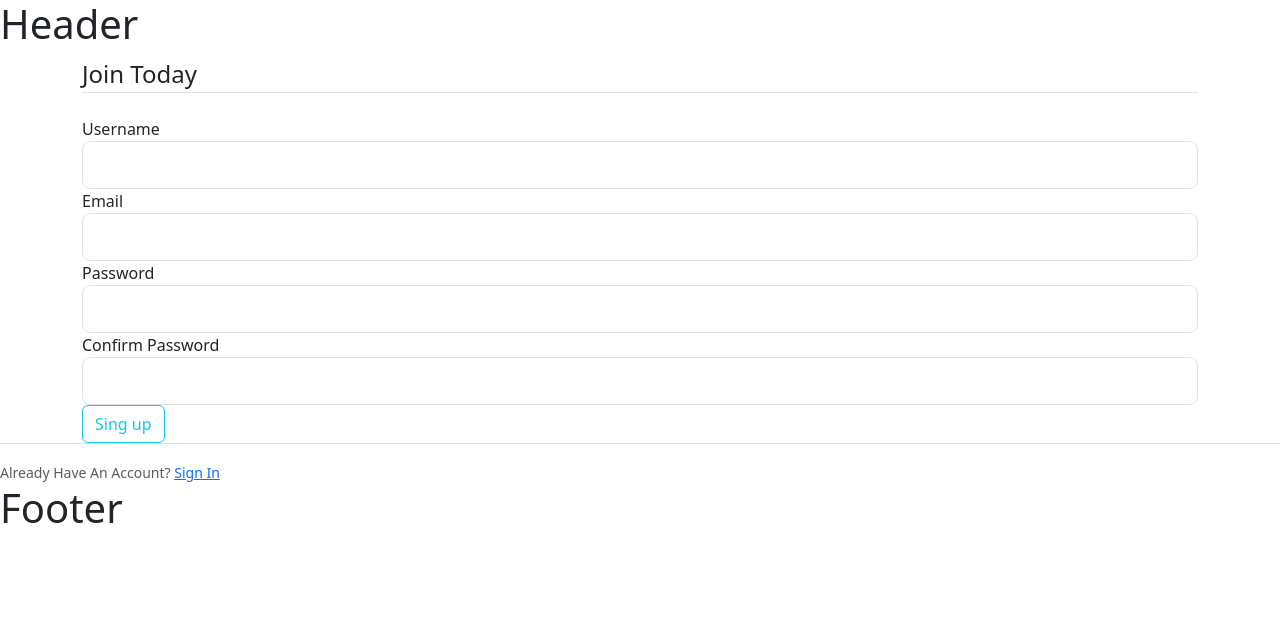
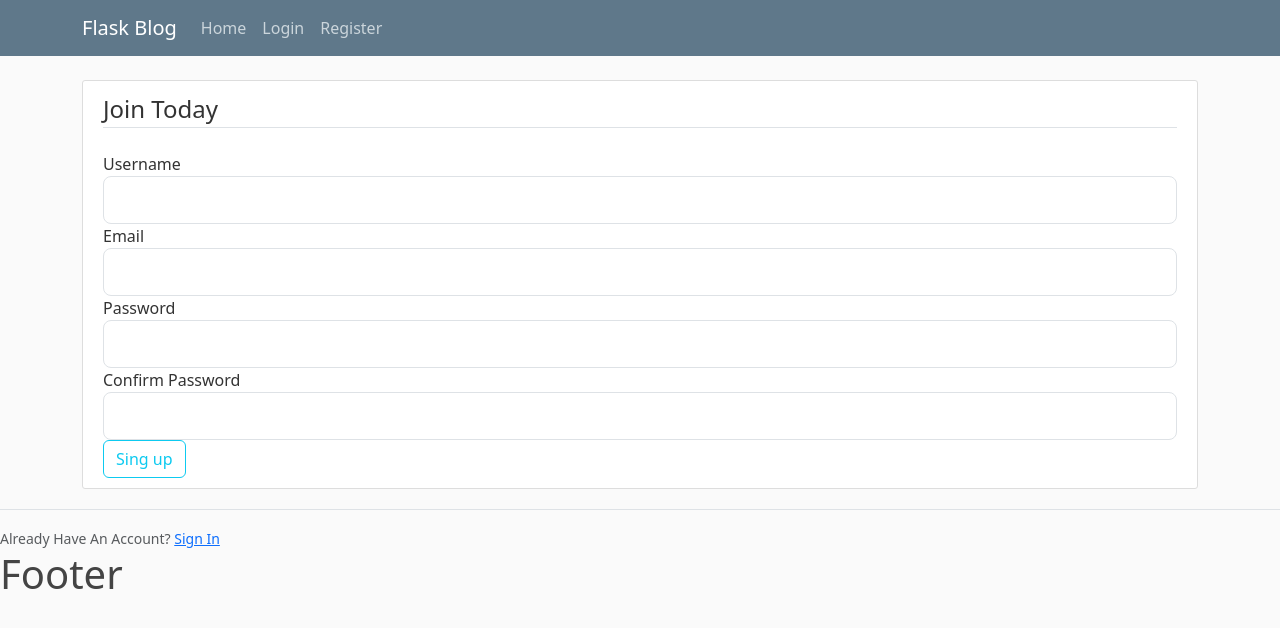
Before and after one commit to tlomiej/flaskProject, a Flask app: page /register in a window 1280 px wide. Shown: the top 628 px of the page. Run offline with Flask 3, Linux system fonts and the light colour scheme.

Commit message:
autentication

```diff
--- a/mainapp/__init__.py
+++ b/mainapp/__init__.py
@@ -12,5 +12,7 @@ bcrypt = Bcrypt(app)
 login_manager = LoginManager(app)
 login_manager.login_view = 'login'
 login_manager.login_message_category = 'info'
+login_manager.login_view = 'login'
+login_manager.login_message_category = 'info'
 
 from mainapp import routes
--- a/mainapp/routes.py
+++ b/mainapp/routes.py
@@ -1,9 +1,9 @@
 import bcrypt
-from flask import render_template, url_for, flash, redirect
+from flask import render_template, url_for, flash, redirect, request
 from mainapp import app, db, bcrypt
 from mainapp.models import User
 from mainapp.forms import RegistrationForm, LoginForm
-from flask_login import login_user, current_user, logout_user
+from flask_login import login_user, current_user, logout_user, login_required
 
 
 posts = [
@@ -28,9 +28,9 @@ def home():
     return render_template('home.html', posts=posts)
 
 
-@app.route("/about")
-def about():
-    return render_template('about.html', title='About')
+@app.route("/account")
+def account():
+    return render_template('account.html', title='Account')
 
 
 @app.route("/register", methods=['GET', 'POST'])
@@ -59,7 +59,8 @@ def login():
         user = User.query.filter_by(email=form.email.data).first()
         if user and bcrypt.check_password_hash(user.password, form.password.data):
             login_user(user, remember=form.remember.data)
-            return redirect(url_for('home'))
+            next_page = request.args.get('next')
+            return redirect(next_page) if next_page else redirect(url_for('home'))
         else:
             flash('Login Unsuccessful. Please check emil and password', 'danger')
     return render_template('login.html', title='Login', form=form)
@@ -68,3 +69,10 @@ def login():
 def logout():
     logout_user()
     return redirect(url_for('home'))
+
+
+@app.route("/account")
+@login_required
+def account():
+    logout_user()
+    return render_template('account.html', title='Account')
--- /dev/null
+++ b/mainapp/static/main.css
@@ -0,0 +1,80 @@
+body {
+  background: #fafafa;
+  color: #333333;
+  margin-top: 5rem;
+}
+
+h1, h2, h3, h4, h5, h6 {
+  color: #444444;
+}
+
+.bg-steel {
+  background-color: #5f788a;
+}
+
+.site-header .navbar-nav .nav-link {
+  color: #cbd5db;
+}
+
+.site-header .navbar-nav .nav-link:hover {
+  color: #ffffff;
+}
+
+.site-header .navbar-nav .nav-link.active {
+  font-weight: 500;
+}
+
+.content-section {
+  background: #ffffff;
+  padding: 10px 20px;
+  border: 1px solid #dddddd;
+  border-radius: 3px;
+  margin-bottom: 20px;
+}
+
+.article-title {
+  color: #444444;
+}
+
+a.article-title:hover {
+  color: #428bca;
+  text-decoration: none;
+}
+
+.article-content {
+  white-space: pre-line;
+}
+
+.article-img {
+  height: 65px;
+  width: 65px;
+  margin-right: 16px;
+}
+
+.article-metadata {
+  padding-bottom: 1px;
+  margin-bottom: 4px;
+  border-bottom: 1px solid #e3e3e3
+}
+
+.article-metadata a:hover {
+  color: #333;
+  text-decoration: none;
+}
+
+.article-svg {
+  width: 25px;
+  height: 25px;
+  vertical-align: middle;
+}
+
+.account-img {
+  height: 125px;
+  width: 125px;
+  margin-right: 20px;
+  margin-bottom: 16px;
+}
+
+.account-heading {
+  font-size: 2.5rem;
+}
--- /dev/null
+++ b/mainapp/templates/account.html
@@ -0,0 +1 @@
+account
--- a/mainapp/templates/layout.html
+++ b/mainapp/templates/layout.html
@@ -2,11 +2,36 @@
 <html lang="en">
 <head>
       <link href="https://cdn.jsdelivr.net/npm/bootstrap@5.3.3/dist/css/bootstrap.min.css" rel="stylesheet" integrity="sha384-QWTKZyjpPEjISv5WaRU9OFeRpok6YctnYmDr5pNlyT2bRjXh0JMhjY6hW+ALEwIH" crossorigin="anonymous">
+    <link rel="stylesheet" type="text/css" href="{{ url_for('static', filename='main.css') }}">
     <meta http-equiv="Content-Type" content="text/html;charset=UTF-8">
     <title>Document</title>
 </head>
 <body>
-<h1>Header</h1>
+    <header class="site-header">
+      <nav class="navbar navbar-expand-md navbar-dark bg-steel fixed-top">
+        <div class="container">
+          <a class="navbar-brand mr-4" href="/">Flask Blog</a>
+          <button class="navbar-toggler" type="button" data-toggle="collapse" data-target="#navbarToggle" aria-controls="navbarToggle" aria-expanded="false" aria-label="Toggle navigation">
+            <span class="navbar-toggler-icon"></span>
+          </button>
+          <div class="collapse navbar-collapse" id="navbarToggle">
+            <div class="navbar-nav mr-auto">
+              <a class="nav-item nav-link" href="{{ url_for('home') }}">Home</a>
+
+            </div>
+            <!-- Navbar Right Side -->
+            <div class="navbar-nav">
+              {% if current_user.is_authenticated %}
+                <a class="nav-item nav-link" href="{{ url_for('logout') }}">Logout</a>
+              {% else %}
+                <a class="nav-item nav-link" href="{{ url_for('login') }}">Login</a>
+                <a class="nav-item nav-link" href="{{ url_for('register') }}">Register</a>
+              {% endif %}
+            </div>
+          </div>
+        </div>
+      </nav>
+    </header>
 <div class="container">
     {% with messages = get_flashed_messages(with_categories=true) %}
     {% if messages%}
```
